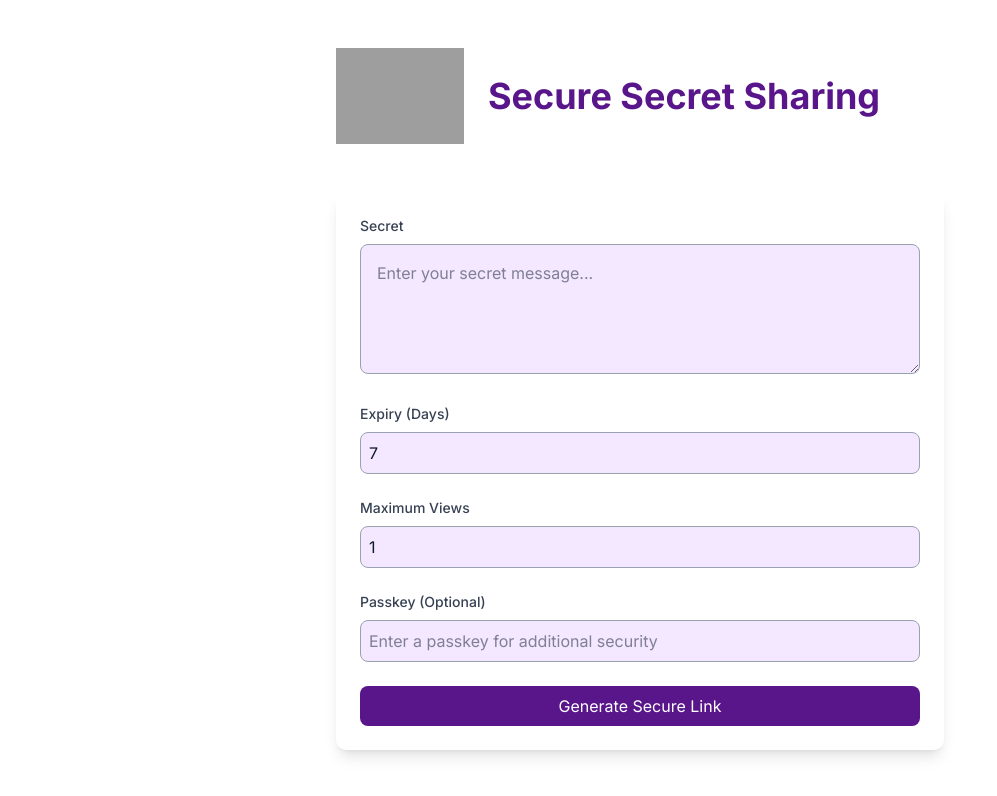
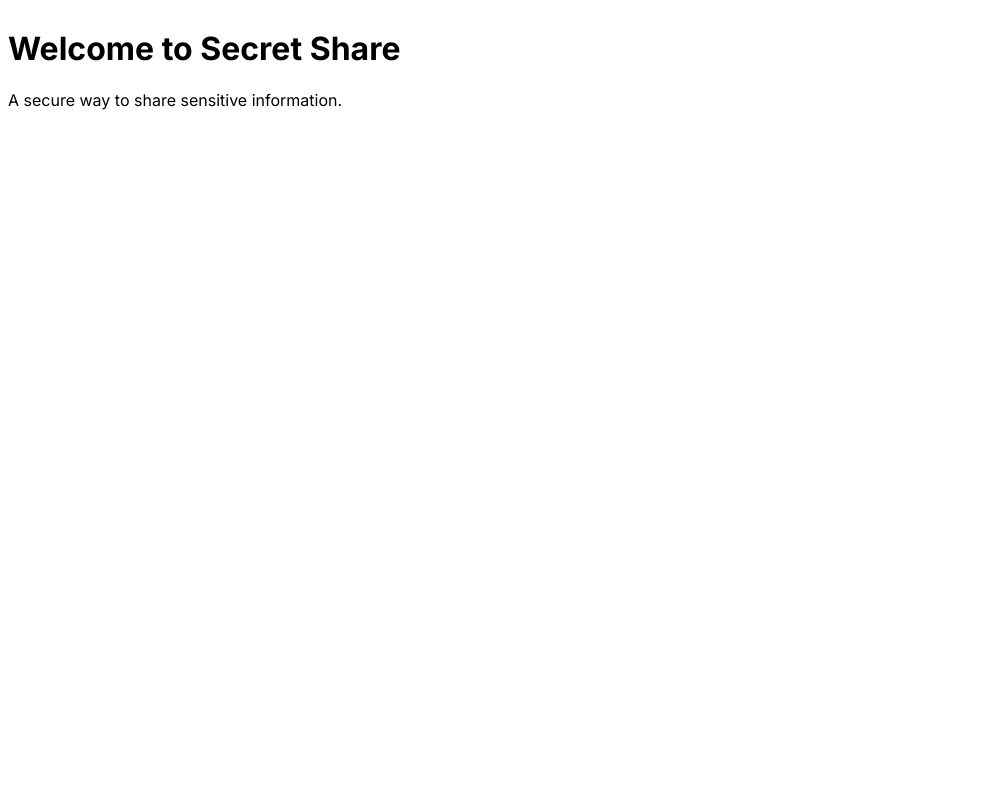
Before and after one commit to jdhonau/secret-share, a Next.js app: page / in a window 1280 px wide. Shown: the top 796 px of the page, without its empty margins (0-997 px from the left). Built offline with nearby package versions, Linux system fonts and the light colour scheme; grey boxes are pictures that could not be loaded.

Commit message:
updated project structure for versel deployment

```diff
--- /dev/null
+++ b/app/globals.css
@@ -0,0 +1,20 @@
+@tailwind base;
+@tailwind components;
+@tailwind utilities;
+
+:root {
+  --foreground-rgb: 0, 0, 0;
+  --background-rgb: 255, 255, 255;
+}
+
+@media (prefers-color-scheme: dark) {
+  :root {
+    --foreground-rgb: 255, 255, 255;
+    --background-rgb: 0, 0, 0;
+  }
+}
+
+body {
+  color: rgb(var(--foreground-rgb));
+  background: rgb(var(--background-rgb));
+}
--- /dev/null
+++ b/app/layout.tsx
@@ -0,0 +1,30 @@
+import type { Metadata } from 'next'
+import { Inter } from 'next/font/google'
+import './globals.css'
+
+const inter = Inter({ subsets: ['latin'] })
+
+export const metadata: Metadata = {
+  title: {
+    template: '%s | Secret Share',
+    default: 'Secret Share - Share Secrets Securely',
+  },
+  description: 'A secure way to share sensitive information',
+  viewport: 'width=device-width, initial-scale=1',
+}
+
+export default function RootLayout({
+  children,
+}: {
+  children: React.ReactNode
+}) {
+  return (
+    <html lang="en">
+      <body className={inter.className}>
+        <div className="min-h-screen bg-background">
+          {children}
+        </div>
+      </body>
+    </html>
+  )
+}
--- /dev/null
+++ b/app/page.tsx
@@ -0,0 +1,19 @@
+import { Metadata } from 'next'
+
+export const metadata: Metadata = {
+  title: 'Secret Share',
+  description: 'Share secrets securely',
+}
+
+export default function Home() {
+  return (
+    <main className="flex min-h-screen flex-col items-center justify-between p-24">
+      <div className="z-10 max-w-5xl w-full items-center justify-between font-mono text-sm">
+        <h1 className="text-4xl font-bold mb-8">Welcome to Secret Share</h1>
+        <p className="text-lg">
+          A secure way to share sensitive information.
+        </p>
+      </div>
+    </main>
+  )
+}
```
